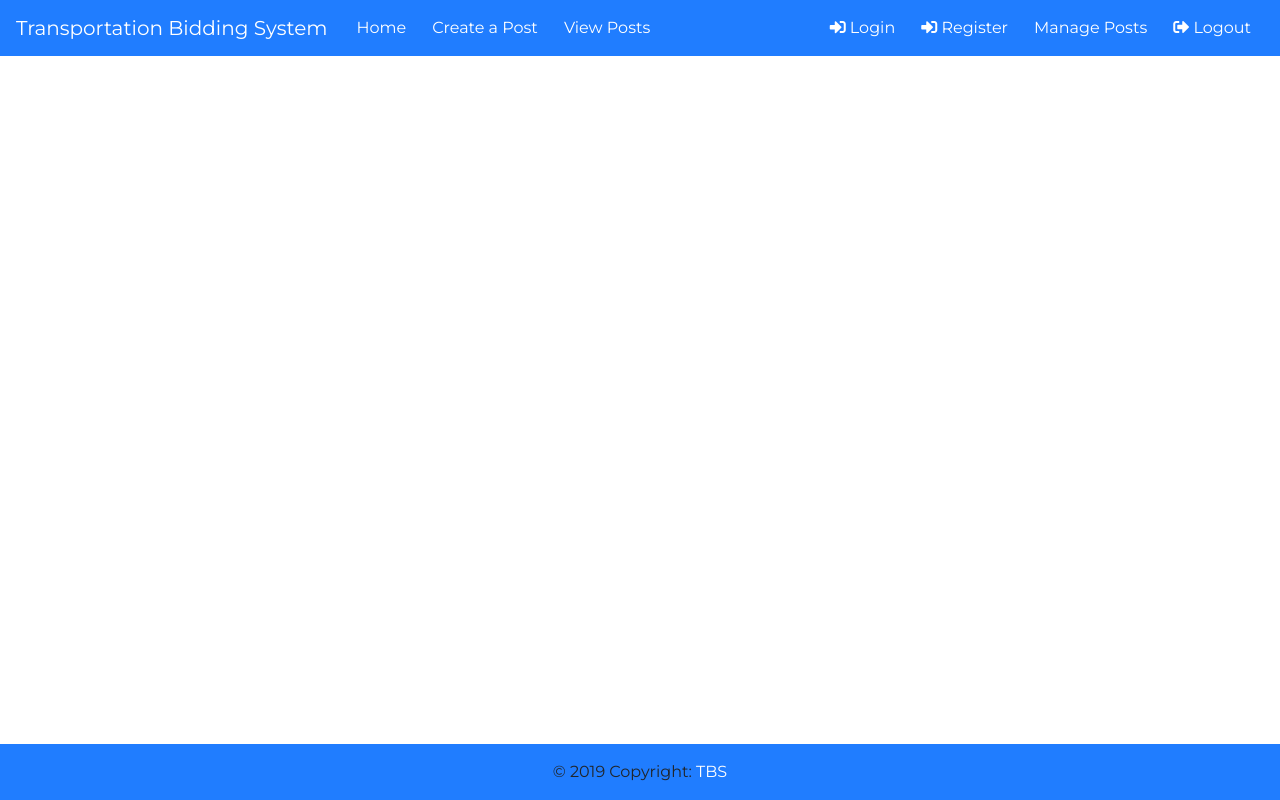
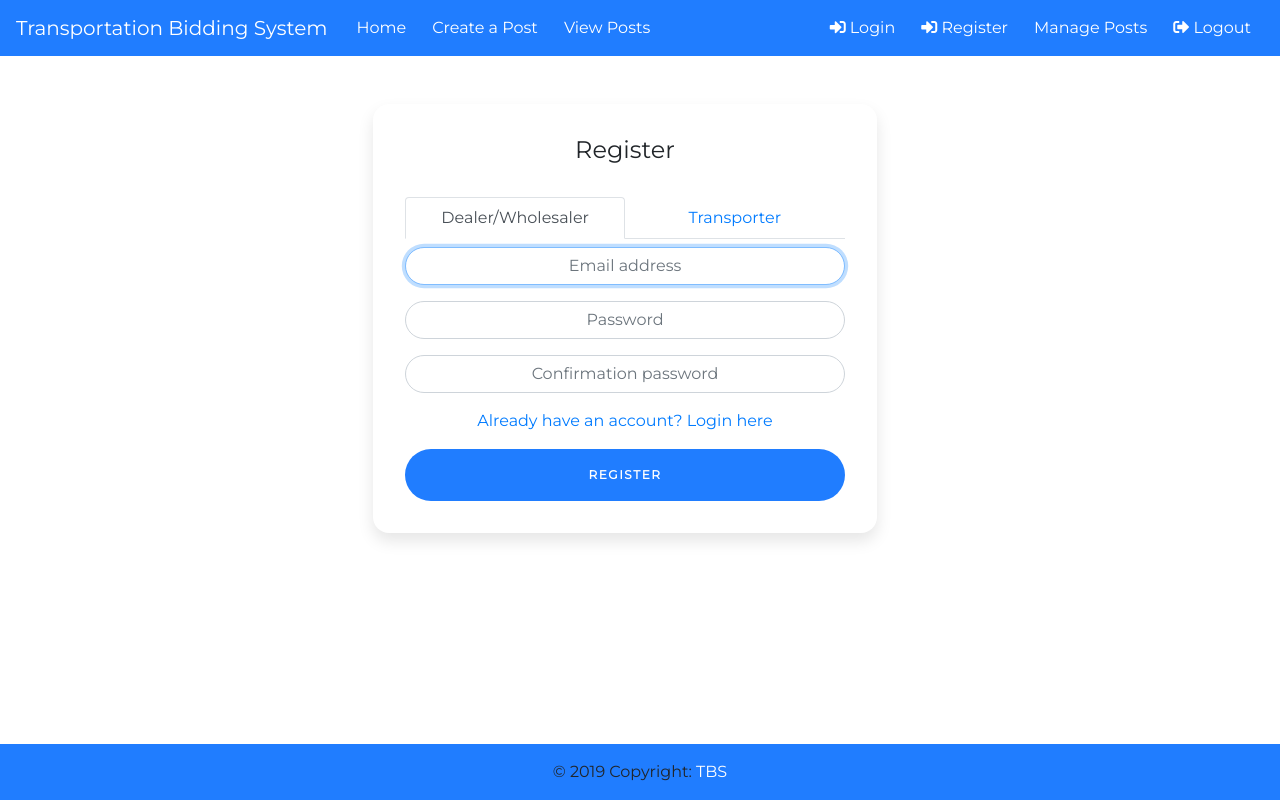
Before and after one commit to R2S2-Capstone/TBS, a Vue app in the folder TBS.Website/: page /Register in a window 1280 px wide. Built offline with nearby package versions, Linux system fonts and the light colour scheme.

Commit message:
Register page added

```diff
--- a/TBS.Website/src/views/Login.vue
+++ b/TBS.Website/src/views/Login.vue
@@ -9,7 +9,7 @@
 			<FormPassword v-model="password" :validator="$v.password"/>
 
 			<div class="mb-3">
-				<router-link :to="{ name: 'register' }">Register here</router-link>
+				<router-link :to="{ name: 'register' }">Don't have an account? Register here</router-link>
 			</div>
 
 			<div class="mb-3">
--- a/TBS.Website/src/views/Register.vue
+++ b/TBS.Website/src/views/Register.vue
@@ -1,5 +1,91 @@
 <template>
-  <div>
+  <FormNarrowCard title="Register" :submit="submit">
+    <div slot="card-information">
+      <p v-if="success" class="text-success text-center mb-3">A confirmation email has been sent.</p>
+      <p v-if="error" class="text-danger text-center mb-3">{{ errorMessage }}</p>
+    </div>
 
-  </div>
+    <div slot="card-content" class="text-center">
+      <ul class="nav nav-tabs nav-justified mb-2" role="tablist">
+        <li class="nav-item">
+          <a class="nav-link active" href="" data-toggle="tab" role="tab" aria-controls="dealer"
+            aria-selected="true" @click="isDealer = true">Dealer/Wholesaler</a>
+        </li>
+        <li class="nav-item">
+          <a class="nav-link" href="" data-toggle="tab" role="tab" aria-controls="transporter"
+            aria-selected="false" @click="isDealer = false">Transporter</a>
+        </li>
+      </ul>
+      <div v-if="isDealer">
+        <FormEmail v-model="email" :validator="$v.email"/>
+        <FormPassword v-model="password" :validator="$v.password"/>
+        <FormPassword v-model="confirmationPassword" confirmationPassword="true" :validator="$v.confirmationPassword"/>
+      </div>
+
+      <div v-else>
+        <FormEmail v-model="email" :validator="$v.email"/>
+        <FormPassword v-model="password" :validator="$v.password"/>
+        <FormPassword v-model="confirmationPassword" confirmationPassword="true" :validator="$v.confirmationPassword"/>
+      </div>
+
+			<div class="mb-3">
+				<router-link :to="{ name: 'login' }">Already have an account? Login here</router-link>
+			</div>
+
+			<button class="btn btn-main btn-lg bg-blue fade-on-hover btn-block text-uppercase text-white" type="submit">Register</button>
+    </div>
+  </FormNarrowCard>
 </template>
+
+<script>
+import FormNarrowCard from '@/components/Form/Card/FormNarrowCard.vue'
+import FormEmail from '@/components/Form/Input/FormEmail.vue'
+import FormPassword from '@/components/Form/Input/FormPassword.vue'
+
+import { required, minLength, email, sameAs, helpers } from 'vuelidate/lib/validators'
+const passwordRegex = helpers.regex('passwordRegex', /^(?=.*[a-z])(?=.*[A-Z])(?=.*\d)(?=.*[#$^+=!*()@%&]).{6,}$/)
+
+export default {
+  components: {
+    FormNarrowCard,
+    FormEmail,
+    FormPassword
+  },
+  data() {
+    return {
+      email: '',
+      password: '',
+      confirmationPassword: '',
+      isDealer: true,
+      success: null,
+      error: null,
+      errorMessage: 'An error has occured, make sure your passwords match and your email is unique'
+    }
+  },
+  validations: {
+    email: {
+      required,
+      email
+    },
+    password: {
+      required,
+      minLength: minLength(6),
+      passwordRegex
+    },
+    confirmationPassword: {
+      required,
+      sameAsPassword: sameAs('password')
+    }
+  },
+  methods: {
+    submit() {
+        this.$v.$touch()
+        // TODO: Will no longer work once more validations are specifically added for each type of account
+        if (this.$v.$invalid) {
+            return
+        }
+        // TODO: Register
+    },
+  }
+}
+</script>
```
